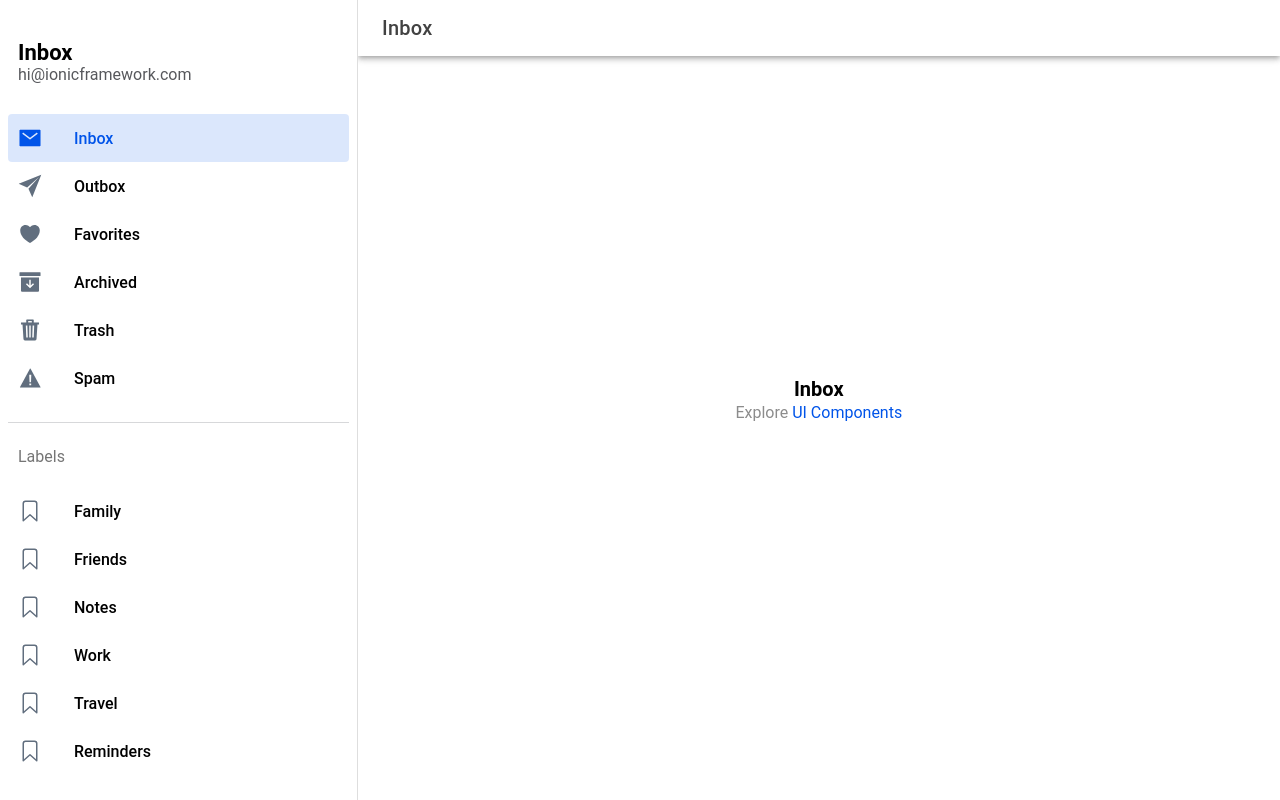
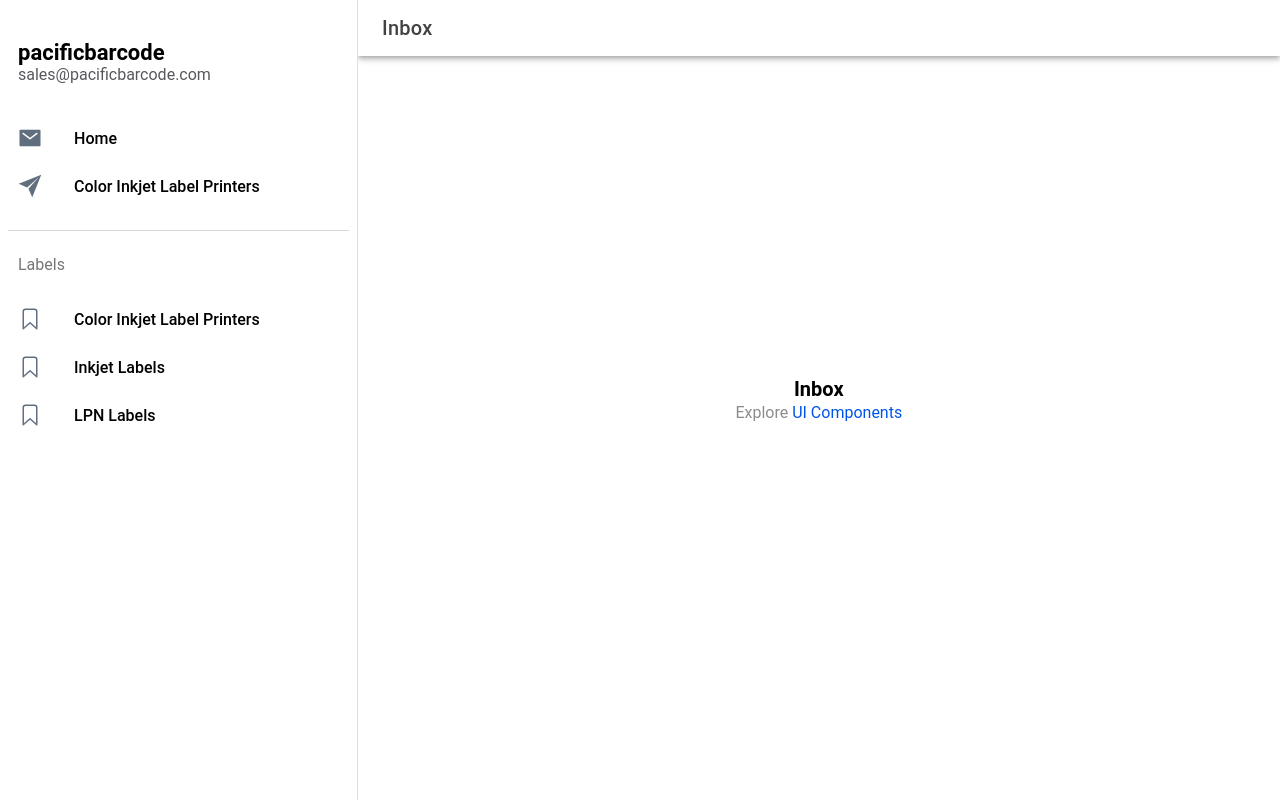
Before and after one commit to maniknp/ionicdemo, a React (Vite) app: page /folder/Inbox in a window 1280 px wide. Built offline with nearby package versions, Linux system fonts and the light colour scheme.

Commit message:
create api servic

```diff
--- a/package.json
+++ b/package.json
@@ -16,6 +16,7 @@
     "@ionic/react-router": "^8.0.0",
     "@types/react-router": "^5.1.20",
     "@types/react-router-dom": "^5.3.3",
+    "axios": "^1.6.8",
     "ionicons": "^7.0.0",
     "react": "^18.2.0",
     "react-dom": "^18.2.0",
--- a/src/App.tsx
+++ b/src/App.tsx
@@ -3,6 +3,7 @@ import { IonReactRouter } from '@ionic/react-router';
 import { Redirect, Route } from 'react-router-dom';
 import Menu from './components/Menu';
 import Page from './pages/Page';
+import  HomePage from  './pages/Home';
 
 /* Core CSS required for Ionic components to work properly */
 import '@ionic/react/css/core.css';
@@ -49,6 +50,9 @@ const App: React.FC = () => {
             <Route path="/folder/:name" exact={true}>
               <Page />
             </Route>
+            <Route path="/pre-printed-barcode-labels" exact={true}>
+              <HomePage />
+            </Route>
           </IonRouterOutlet>
         </IonSplitPane>
       </IonReactRouter>
--- /dev/null
+++ b/src/apiService.ts
@@ -0,0 +1,13 @@
+import axios from 'axios';
+
+const fetchData = async () => {
+    try {
+        const response = await axios.get('https://reqres.in/api/users?page=2');
+        // console.log(response);
+        return response;
+    } catch (error) {
+        console.error("Error",error);
+    }
+};
+
+export { fetchData };
--- a/src/components/Menu.tsx
+++ b/src/components/Menu.tsx
@@ -23,44 +23,44 @@ interface AppPage {
 
 const appPages: AppPage[] = [
   {
-    title: 'Inbox',
-    url: '/folder/Inbox',
+    title: 'Home',
+    url: '/folder/Home',
     iosIcon: mailOutline,
     mdIcon: mailSharp
   },
   {
-    title: 'Outbox',
-    url: '/folder/Outbox',
+    title: 'Color Inkjet Label Printers',
+    url: '/pre-printed-barcode-labels',
     iosIcon: paperPlaneOutline,
     mdIcon: paperPlaneSharp
   },
-  {
-    title: 'Favorites',
-    url: '/folder/Favorites',
-    iosIcon: heartOutline,
-    mdIcon: heartSharp
-  },
-  {
-    title: 'Archived',
-    url: '/folder/Archived',
-    iosIcon: archiveOutline,
-    mdIcon: archiveSharp
-  },
-  {
-    title: 'Trash',
-    url: '/folder/Trash',
-    iosIcon: trashOutline,
-    mdIcon: trashSharp
-  },
-  {
-    title: 'Spam',
-    url: '/folder/Spam',
-    iosIcon: warningOutline,
-    mdIcon: warningSharp
-  }
+  // {
+  //   title: 'Favorites',
+  //   url: '/folder/Favorites',
+  //   iosIcon: heartOutline,
+  //   mdIcon: heartSharp
+  // },
+  // {
+  //   title: 'Archived',
+  //   url: '/folder/Archived',
+  //   iosIcon: archiveOutline,
+  //   mdIcon: archiveSharp
+  // },
+  // {
+  //   title: 'Trash',
+  //   url: '/folder/Trash',
+  //   iosIcon: trashOutline,
+  //   mdIcon: trashSharp
+  // },
+  // {
+  //   title: 'Spam',
+  //   url: '/folder/Spam',
+  //   iosIcon: warningOutline,
+  //   mdIcon: warningSharp
+  // }
 ];
 
-const labels = ['Family', 'Friends', 'Notes', 'Work', 'Travel', 'Reminders'];
+const labels = ['Color Inkjet Label Printers', 'Inkjet Labels','LPN Labels'];
 
 const Menu: React.FC = () => {
   const location = useLocation();
@@ -69,8 +69,8 @@ const Menu: React.FC = () => {
     <IonMenu contentId="main" type="overlay">
       <IonContent>
         <IonList id="inbox-list">
-          <IonListHeader>Inbox</IonListHeader>
-          <IonNote>hi@ionicframework.com</IonNote>
+          <IonListHeader>pacificbarcode</IonListHeader>
+          <IonNote>sales@pacificbarcode.com</IonNote>
           {appPages.map((appPage, index) => {
             return (
               <IonMenuToggle key={index} autoHide={false}>
--- a/src/main.tsx
+++ b/src/main.tsx
@@ -2,10 +2,12 @@ import React from 'react';
 import { createRoot } from 'react-dom/client';
 import App from './App';
 
+// console.log(import.meta.env.VITE_SITE_KEY)
+
 const container = document.getElementById('root');
 const root = createRoot(container!);
 root.render(
-  <React.StrictMode>
+  // <React.StrictMode>
     <App />
-  </React.StrictMode>
+  // </React.StrictMode>
 );
--- /dev/null
+++ b/src/pages/Home.tsx
@@ -0,0 +1,92 @@
+import React from 'react';
+import { IonHeader, IonPage, IonToolbar, IonTitle, IonContent, withIonLifeCycle, IonButtons, IonMenuButton } from '@ionic/react';
+import { fetchData } from '../apiService';
+
+class HomePage extends React.Component {
+
+  constructor(props) {
+    super(props);
+    this.state = {
+      data: null,
+      loading: true,
+      error: null,
+    };
+  }
+
+
+
+   ionViewWillEnter() {
+    try {
+      const result =  fetchData();
+      // this.setState({ data: result, loading: false });
+      result.then((response) =>{
+        console.log('My response', response);
+      })
+      console.log("last line");
+    } catch (error) {
+      // this.setState({ error: 'Failed to fetch data', loading: false });
+    }
+
+    // console.log(process.env.TEST_ENV);
+    console.log('ionViewWillEnter event fired');
+  }
+
+  ionViewDidEnter() {
+    console.log('ionViewDidEnter event fired');
+  }
+
+  ionViewWillLeave() {
+    console.log('ionViewWillLeave event fired');
+  }
+
+  ionViewDidLeave() {
+    console.log('ionViewDidLeave event fired');
+  }
+
+  render() {
+
+    // const { data, loading, error } = this.state;
+
+    // if (loading) return <div>Loading...</div>;
+    // if (error) return <div>Error: {error}</div>;
+
+    // return (
+    //   <div>
+    //     <h1>Data Loaded</h1>
+    //     {/* Render your data here */}
+    //     <pre>{JSON.stringify(data, null, 2)}</pre>
+    //   </div>
+    // );
+
+
+    return (
+      <IonPage>
+         <IonHeader>
+            <IonToolbar>
+            <IonButtons slot="start">
+                <IonMenuButton />
+            </IonButtons>
+            <IonTitle>Home</IonTitle>
+            </IonToolbar>
+        </IonHeader>
+
+        <IonContent fullscreen>
+            {/* Condensed header used in IOS App  */}
+            <IonHeader collapse="condense">
+            <IonToolbar>
+                <IonTitle size="large">Home </IonTitle>
+            </IonToolbar>
+            </IonHeader>
+        </IonContent>
+
+        <div>
+          <h1>Data Loaded</h1>
+
+        </div>
+
+      </IonPage>
+    );
+  }
+}
+
+export default withIonLifeCycle(HomePage);
```
Also changed, not shown: 2 other files (tests, documents, lock files or other folders).
